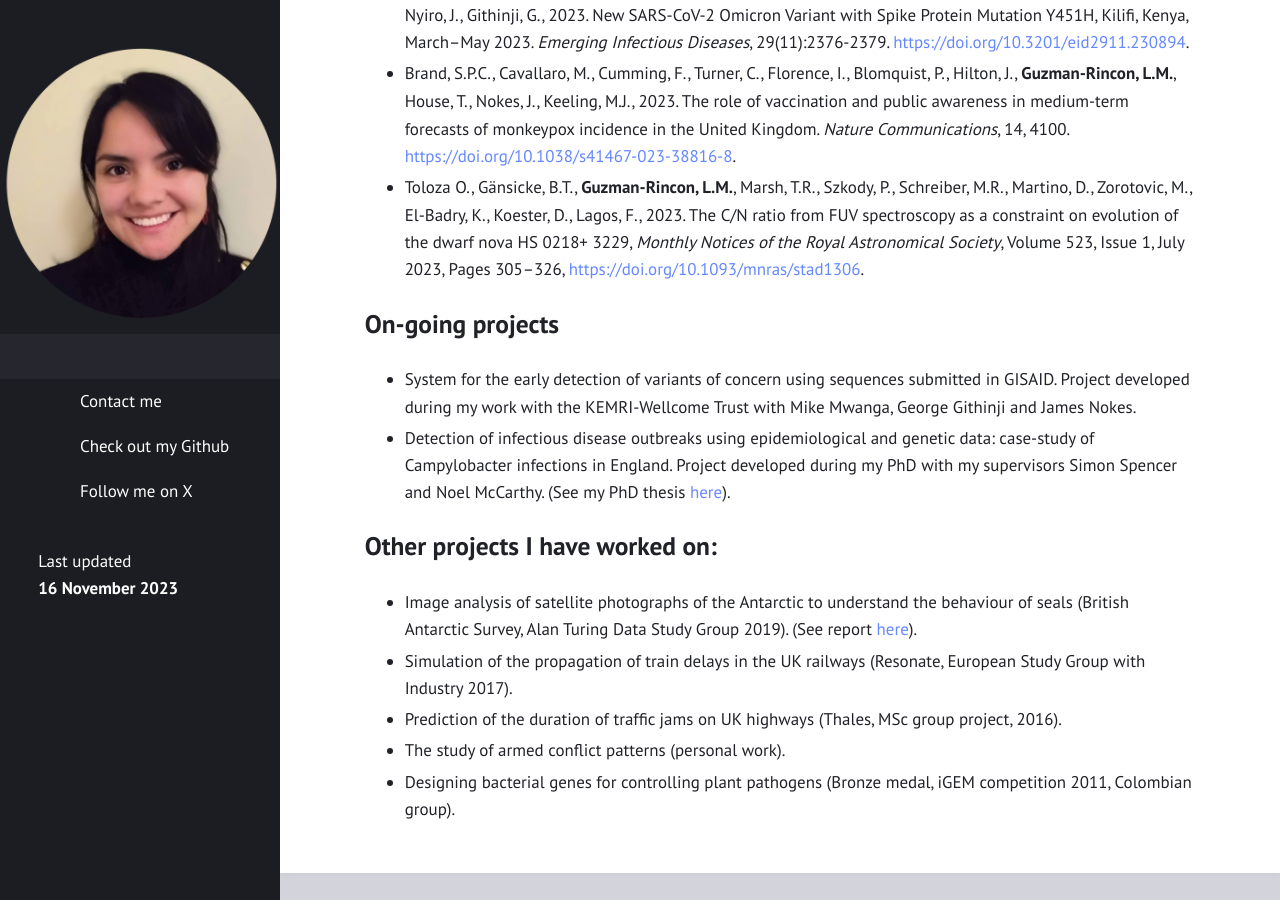
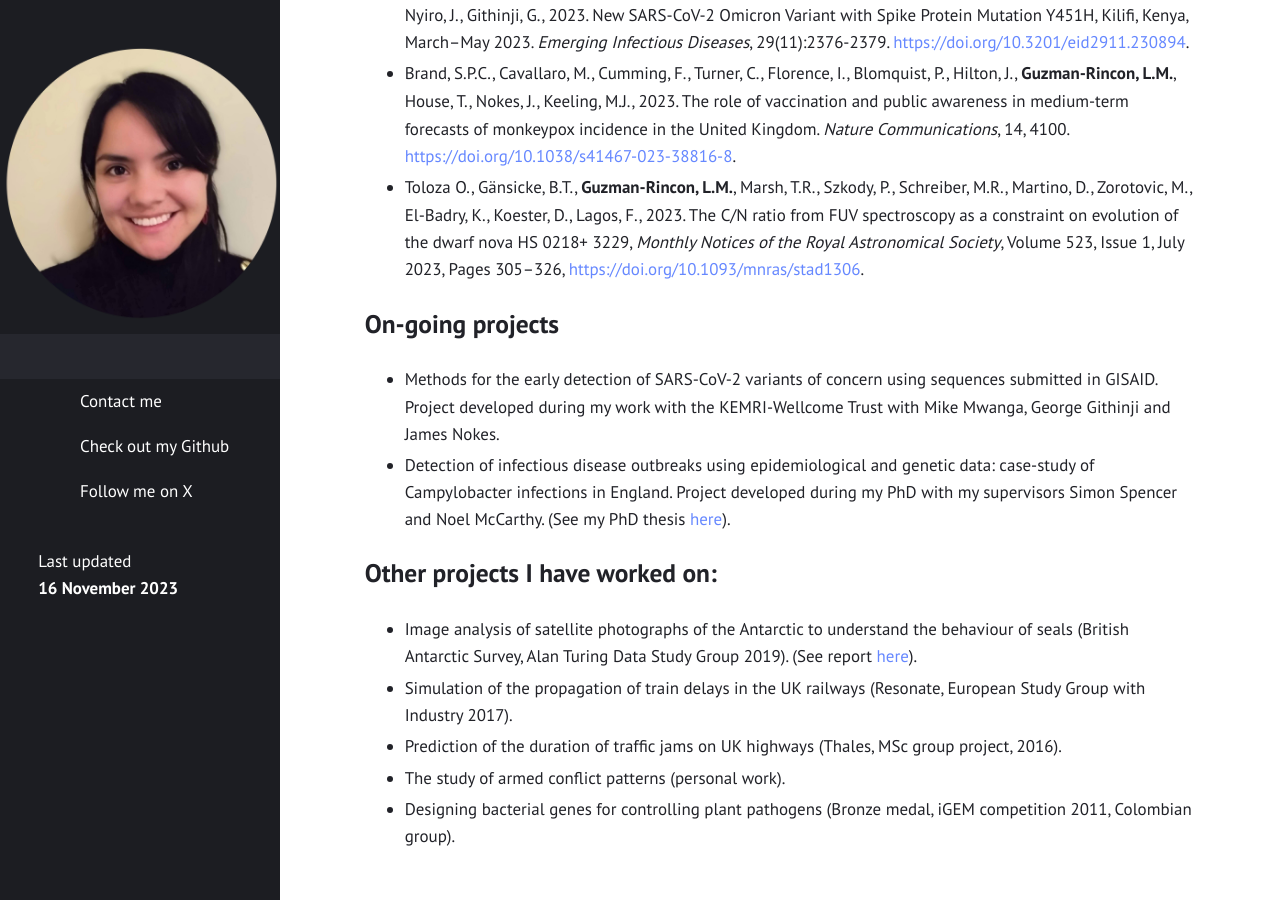
Before and after one commit to lauraguzmanrincon/lauraguzmanrincon.github.io, a Jekyll site: the page built from index.md, in a window 1280 px wide and 900 px high, scrolled down 613 px. Built offline with Jekyll 4.4.1, drawn with Linux system fonts in a browser that asks for light colours.

Commit message:
Update index.md

```diff
--- a/index.md
+++ b/index.md
@@ -21,7 +21,7 @@ I have also worked with colleagues in Astrophysics to use Gaussian processes to
 - Toloza O., Gänsicke, B.T., **Guzman-Rincon, L.M.**, Marsh, T.R., Szkody, P., Schreiber, M.R., Martino, D., Zorotovic, M., El-Badry, K., Koester, D., Lagos, F., 2023. The C/N ratio from FUV spectroscopy as a constraint on evolution of the dwarf nova HS 0218+ 3229, _Monthly Notices of the Royal Astronomical Society_, Volume 523, Issue 1, July 2023, Pages 305–326, [https://doi.org/10.1093/mnras/stad1306](https://doi.org/10.1093/mnras/stad1306).
 
 ## On-going projects
-- System for the early detection of variants of concern using sequences submitted in GISAID. Project developed during my work with the KEMRI-Wellcome Trust with Mike Mwanga, George Githinji and James Nokes.
+- Methods for the early detection of SARS-CoV-2 variants of concern using sequences submitted in GISAID. Project developed during my work with the KEMRI-Wellcome Trust with Mike Mwanga, George Githinji and James Nokes.
 - Detection of infectious disease outbreaks using epidemiological and genetic data: case-study of Campylobacter infections in England. Project developed during my PhD with my supervisors Simon Spencer and Noel McCarthy. (See my PhD thesis [here](https://wrap.warwick.ac.uk/153848/1/WRAP_Theses_Guzman_Rincon_2020.pdf)).
 
 ## Other projects I have worked on:
```
